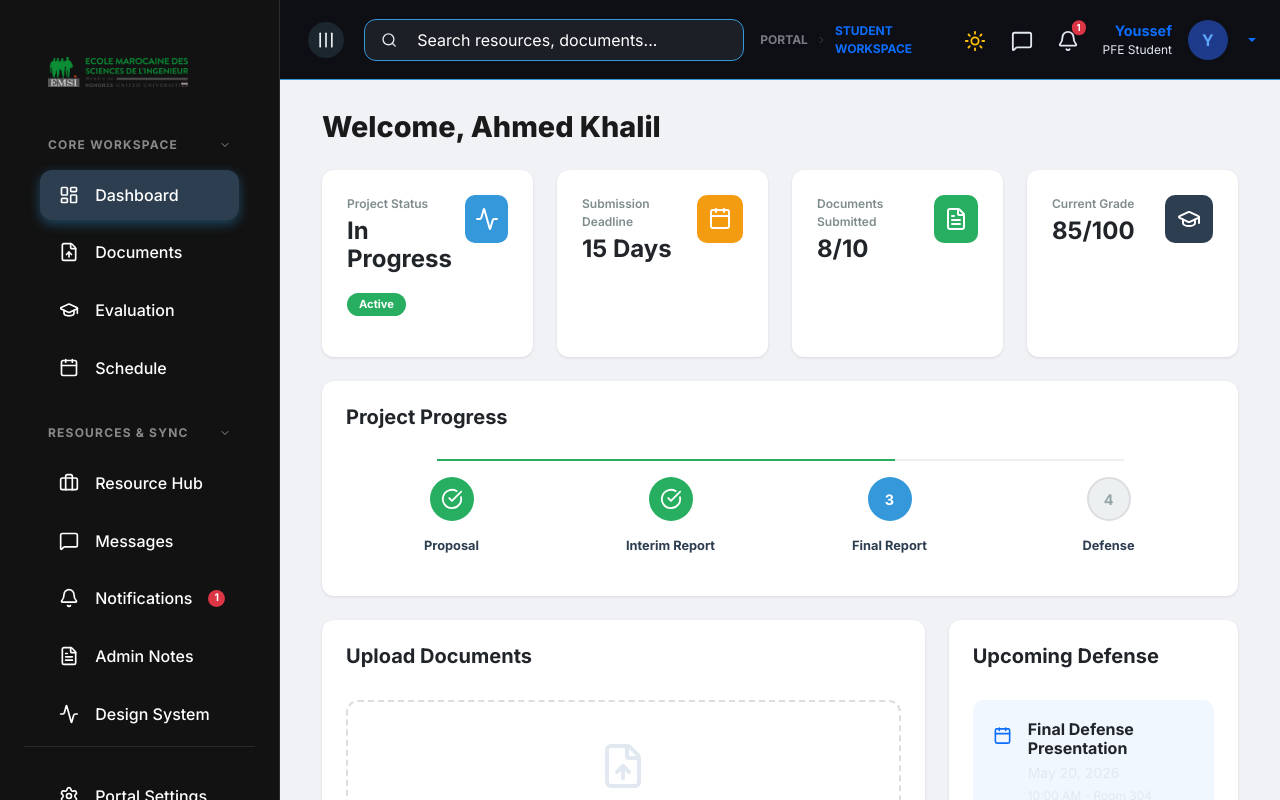
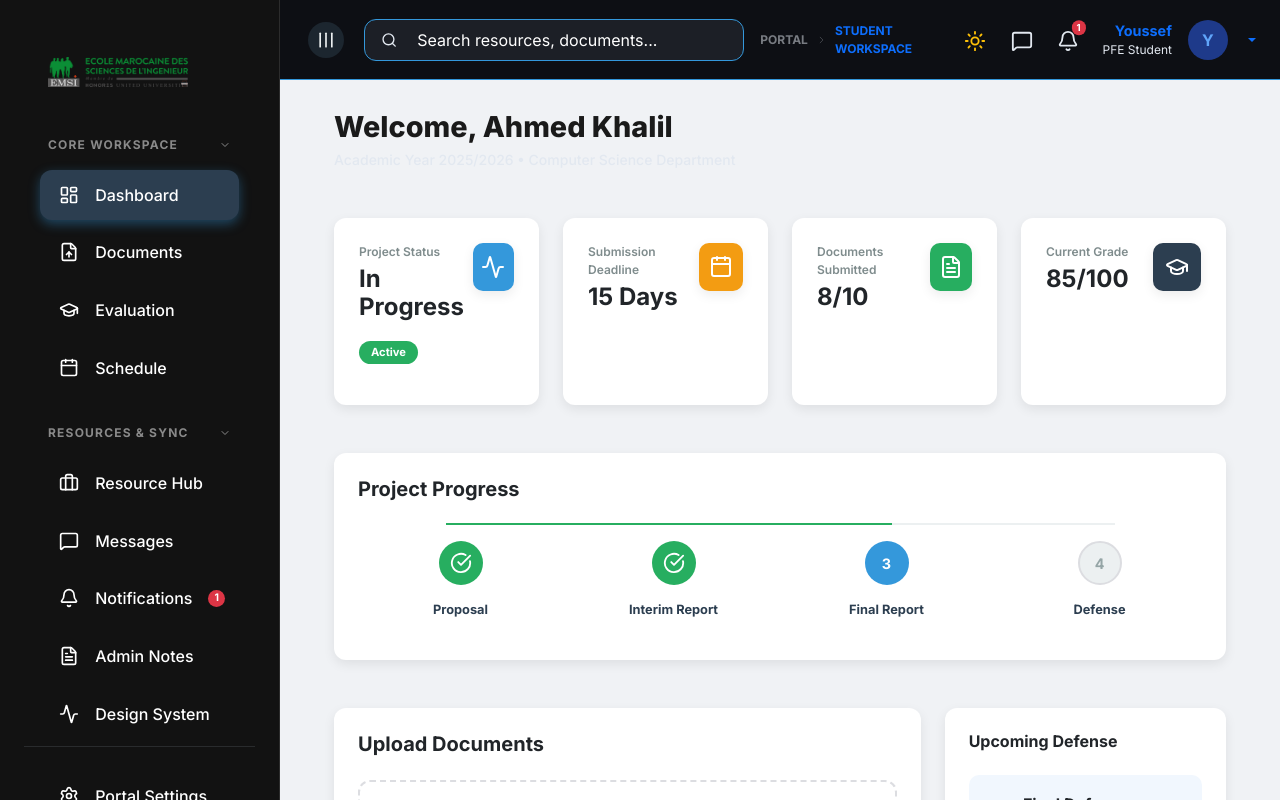
Before and after one commit to Lagmouchyoussef/PFE-Navigator, a React (Vite) app in the folder Frontend/: page /login in a window 1280 px wide. Both pictures are taken after a click on the element 212 px from the left and 472 px from the top of the page. Built offline with nearby package versions, Linux system fonts and the light colour scheme.

Commit message:
Professionally restructure and organize Student Dashboard while keeping the preferred design

```diff
--- a/Frontend/src/pages/StudentDashboard.css
+++ b/Frontend/src/pages/StudentDashboard.css
@@ -1,26 +1,35 @@
-/* Student Dashboard - Original Screenshot Match */
+/* Student Dashboard - Original Screenshot Match (Organized) */
+
+:root {
+  --sd-bg-color: #f0f2f5;
+  --sd-text-main: #2c3e50;
+  --sd-text-dark: #1a1a1a;
+  --sd-accent-blue: #3498db;
+  --sd-accent-orange: #f39c12;
+  --sd-accent-green: #27ae60;
+  --sd-accent-navy: #2c3e50;
+}
 
 .sd-page-container {
-  background-color: #f0f2f5 !important;
-  color: #2c3e50 !important;
+  background-color: var(--sd-bg-color) !important;
+  color: var(--sd-text-main) !important;
   min-height: 100vh;
   padding: 30px;
 }
 
-/* Welcome Header */
+/* Typography */
 .sd-welcome-text {
   font-size: 1.8rem;
   font-weight: 800;
-  color: #1a1a1a !important;
-  margin-bottom: 25px;
+  color: var(--sd-text-dark) !important;
 }
 
-/* Modern Cards */
+/* Card System */
 .sd-card {
   background-color: #ffffff !important;
   border: none !important;
   border-radius: 12px !important;
-  box-shadow: 0 1px 3px rgba(0,0,0,0.1) !important;
+  box-shadow: 0 1px 3px rgba(0,0,0,0.05) !important;
   height: 100%;
 }
 
@@ -28,6 +37,7 @@
   padding: 25px !important;
 }
 
+/* Icon Elements */
 .sd-icon-box {
   width: 48px;
   height: 48px;
@@ -38,10 +48,10 @@
   color: white !important;
 }
 
-.bg-pfe-blue { background-color: #3498db !important; }
-.bg-pfe-orange { background-color: #f39c12 !important; }
-.bg-pfe-green { background-color: #27ae60 !important; }
-.bg-pfe-navy { background-color: #2c3e50 !important; }
+.bg-pfe-blue { background-color: var(--sd-accent-blue) !important; }
+.bg-pfe-orange { background-color: var(--sd-accent-orange) !important; }
+.bg-pfe-green { background-color: var(--sd-accent-green) !important; }
+.bg-pfe-navy { background-color: var(--sd-accent-navy) !important; }
 
 /* Timeline Stepper */
 .sd-timeline-container {
@@ -79,16 +89,21 @@
   transition: all 0.3s ease;
 }
 
-.sd-step-circle.completed { background-color: #27ae60 !important; }
-.sd-step-circle.active { background-color: #3498db !important; }
-.sd-step-circle.pending { background-color: #ecf0f1 !important; color: #95a5a6 !important; border: 2px solid #dcdde1 !important; }
+.sd-step-circle.completed { background-color: var(--sd-accent-green) !important; }
+.sd-step-circle.active { background-color: var(--sd-accent-blue) !important; }
+.sd-step-circle.pending {
+  background-color: #ecf0f1 !important;
+  color: #95a5a6 !important;
+  border: 2px solid #dcdde1 !important;
+}
 
 .sd-step-label {
   font-size: 0.8rem;
   font-weight: 700;
-  color: #2c3e50 !important;
+  color: var(--sd-text-main) !important;
 }
 
+/* Timeline Lines */
 .sd-timeline-line {
   position: absolute;
   top: 22px;
@@ -105,41 +120,40 @@
   left: 12.5%;
   width: 50%;
   height: 2px;
-  background-color: #27ae60 !important;
+  background-color: var(--sd-accent-green) !important;
   z-index: 1;
 }
 
-/* Upload Zone */
+/* Workspace Zone */
 .sd-upload-area {
   border: 2px dashed #dcdde1 !important;
   border-radius: 12px !important;
   padding: 40px !important;
   background-color: white !important;
+  transition: border-color 0.2s ease;
 }
 
-/* Upcoming Defense Box */
+.sd-upload-area:hover {
+  border-color: var(--sd-accent-blue) !important;
+}
+
 .sd-defense-box {
   background-color: #f1f7fe !important;
   border-radius: 10px !important;
   padding: 20px !important;
 }
 
-/* Badges */
+/* Utilities */
 .badge-active {
-  background-color: #27ae60 !important;
+  background-color: var(--sd-accent-green) !important;
   color: white !important;
   padding: 6px 12px !important;
   border-radius: 20px !important;
   font-size: 0.7rem !important;
 }
 
-/* Typography Fixes */
 .text-dark-muted {
   color: #7f8c8d !important;
   font-size: 0.75rem !important;
   font-weight: 600 !important;
 }
-
-.hover-bg-light:hover {
-  background-color: #f8f9fa !important;
-}
--- a/Frontend/src/pages/StudentDashboard.jsx
+++ b/Frontend/src/pages/StudentDashboard.jsx
@@ -12,117 +12,99 @@ import {
 } from 'lucide-react';
 import './StudentDashboard.css';
 
-const StudentDashboard = () => {
-  return (
-    <div className="sd-page-container">
-      <Container fluid>
+/**
+ * StudentDashboard Component
+ * High-fidelity PFE management interface for students.
+ * Organized into logical sections for better maintainability.
+ */
 
-        {/* Welcome Header */}
-        <motion.h1
-          initial={{ opacity: 0, x: -20 }}
-          animate={{ opacity: 1, x: 0 }}
-          className="sd-welcome-text"
-        >
-          Welcome, Ahmed Khalil
-        </motion.h1>
-
-        {/* 4 Stat Cards */}
-        <Row className="g-4 mb-4">
+const StatCard = ({ label, value, sub, color, icon }) => (
   <Col lg={3} md={6}>
-            <Card className="sd-card sd-stat-card">
+    <Card className="sd-card sd-stat-card shadow-sm border-0">
       <div className="d-flex justify-content-between align-items-start mb-3">
         <div>
-                  <div className="text-dark-muted mb-1">Project Status</div>
-                  <h4 className="fw-bold mb-3">In Progress</h4>
-                  <Badge className="badge-active">Active</Badge>
+          <div className="text-dark-muted mb-1">{label}</div>
+          <h4 className="fw-bold mb-3">{value}</h4>
+          {sub && <Badge className="badge-active">{sub}</Badge>}
         </div>
-                <div className="sd-icon-box bg-pfe-blue">
-                  <Activity size={24} />
+        <div className={`sd-icon-box bg-pfe-${color} shadow-sm`}>
+          {icon}
         </div>
       </div>
     </Card>
   </Col>
-          <Col lg={3} md={6}>
-            <Card className="sd-card sd-stat-card">
-              <div className="d-flex justify-content-between align-items-start mb-3">
-                <div>
-                  <div className="text-dark-muted mb-1">Submission Deadline</div>
-                  <h4 className="fw-bold mb-3">15 Days</h4>
-                </div>
-                <div className="sd-icon-box bg-pfe-orange">
-                  <Calendar size={24} />
-                </div>
-              </div>
-            </Card>
-          </Col>
-          <Col lg={3} md={6}>
-            <Card className="sd-card sd-stat-card">
-              <div className="d-flex justify-content-between align-items-start mb-3">
-                <div>
-                  <div className="text-dark-muted mb-1">Documents Submitted</div>
-                  <h4 className="fw-bold mb-3">8/10</h4>
-                </div>
-                <div className="sd-icon-box bg-pfe-green">
-                  <FileText size={24} />
-                </div>
-              </div>
-            </Card>
-          </Col>
-          <Col lg={3} md={6}>
-            <Card className="sd-card sd-stat-card">
-              <div className="d-flex justify-content-between align-items-start mb-3">
-                <div>
-                  <div className="text-dark-muted mb-1">Current Grade</div>
-                  <h4 className="fw-bold mb-3">85/100</h4>
-                </div>
-                <div className="sd-icon-box bg-pfe-navy">
-                  <GraduationCap size={24} />
-                </div>
-              </div>
-            </Card>
-          </Col>
+);
+
+const StudentDashboard = () => {
+  const steps = [
+    { name: 'Proposal', status: 'completed' },
+    { name: 'Interim Report', status: 'completed' },
+    { name: 'Final Report', status: 'active' },
+    { name: 'Defense', status: 'pending' },
+  ];
+
+  const documents = [
+    { name: 'Interim_Report_v2.pdf', date: '2026-04-20', size: '2.4 MB' },
+    { name: 'Project_Proposal_v1.pdf', date: '2026-03-15', size: '1.8 MB' }
+  ];
+
+  return (
+    <div className="sd-page-container">
+      <Container fluid className="px-4">
+
+        {/* HEADER */}
+        <section className="mb-5">
+          <motion.h1
+            initial={{ opacity: 0, x: -20 }}
+            animate={{ opacity: 1, x: 0 }}
+            className="sd-welcome-text mb-1"
+          >
+            Welcome, Ahmed Khalil
+          </motion.h1>
+          <p className="text-muted small fw-medium">Academic Year 2025/2026 • Computer Science Department</p>
+        </section>
+
+        {/* SECTION 1: KEY METRICS */}
+        <Row className="g-4 mb-5">
+          <StatCard label="Project Status" value="In Progress" sub="Active" color="blue" icon={<Activity size={24} />} />
+          <StatCard label="Submission Deadline" value="15 Days" color="orange" icon={<Calendar size={24} />} />
+          <StatCard label="Documents Submitted" value="8/10" color="green" icon={<FileText size={24} />} />
+          <StatCard label="Current Grade" value="85/100" color="navy" icon={<GraduationCap size={24} />} />
         </Row>
 
-        {/* Project Progress - Exactly like screenshot */}
-        <Card className="sd-card mb-4">
+        {/* SECTION 2: PROJECT PROGRESS */}
+        <Card className="sd-card mb-5 shadow-sm border-0">
           <Card.Header className="bg-transparent border-0 p-4 pb-0">
-            <h5 className="fw-bold">Project Progress</h5>
+            <h5 className="fw-bold mb-0">Project Progress</h5>
           </Card.Header>
           <Card.Body className="sd-timeline-container">
             <div className="sd-timeline-line"></div>
             <div className="sd-timeline-progress-line"></div>
             <div className="sd-timeline-row">
-              <div className="sd-step-item">
-                <div className="sd-step-circle completed"><CheckCircle size={22} /></div>
-                <div className="sd-step-label">Proposal</div>
+              {steps.map((step, i) => (
+                <div key={i} className="sd-step-item">
+                  <div className={`sd-step-circle ${step.status}`}>
+                    {step.status === 'completed' ? <CheckCircle size={22} /> : <span>{i + 1}</span>}
                   </div>
-              <div className="sd-step-item">
-                <div className="sd-step-circle completed"><CheckCircle size={22} /></div>
-                <div className="sd-step-label">Interim Report</div>
+                  <div className="sd-step-label">{step.name}</div>
                 </div>
-              <div className="sd-step-item">
-                <div className="sd-step-circle active">3</div>
-                <div className="sd-step-label">Final Report</div>
-              </div>
-              <div className="sd-step-item">
-                <div className="sd-step-circle pending">4</div>
-                <div className="sd-step-label">Defense</div>
-              </div>
+              ))}
             </div>
           </Card.Body>
         </Card>
 
+        {/* SECTION 3: WORKSPACE & SIDEBAR */}
         <Row className="g-4">
-          {/* Left Column */}
+
+          {/* Main Content Area (Workspace) */}
           <Col lg={8}>
-            {/* Upload Area */}
-            <Card className="sd-card mb-4">
+            <Card className="sd-card mb-4 shadow-sm border-0">
               <Card.Header className="bg-transparent border-0 p-4 pb-0">
-                <h5 className="fw-bold">Upload Documents</h5>
+                <h5 className="fw-bold mb-0">Upload Documents</h5>
               </Card.Header>
               <Card.Body className="p-4">
                 <div className="sd-upload-area text-center">
-                  <FileUp size={48} className="text-muted mb-3" />
+                  <FileUp size={48} className="text-muted mb-3 opacity-25" />
                   <h6 className="fw-bold mb-2">Drag and drop your files here</h6>
                   <p className="text-muted small">or</p>
                   <Button variant="outline-primary" className="rounded-pill px-5 mb-2">Browse Files</Button>
@@ -131,22 +113,20 @@ const StudentDashboard = () => {
               </Card.Body>
             </Card>
 
-            {/* Document Table */}
-            <Card className="sd-card">
+            <Card className="sd-card shadow-sm border-0">
               <Card.Header className="bg-transparent border-0 p-4 pb-0">
-                <h5 className="fw-bold">Uploaded Documents</h5>
+                <h5 className="fw-bold mb-0">Uploaded Documents</h5>
               </Card.Header>
               <Card.Body className="p-4 pt-2">
                 <Table responsive hover className="mb-0">
                   <tbody>
-                    {[
-                      { name: 'Interim_Report_v2.pdf', date: '2026-04-20', size: '2.4 MB' },
-                      { name: 'Project_Proposal_v1.pdf', date: '2026-03-15', size: '1.8 MB' }
-                    ].map((doc, i) => (
+                    {documents.map((doc, i) => (
                       <tr key={i} className="align-middle border-bottom">
                         <td className="py-3">
                           <div className="d-flex align-items-center gap-3">
-                            <div className="p-2 rounded bg-light"><FileText size={20} className="text-primary" /></div>
+                            <div className="p-2 rounded bg-light">
+                              <FileText size={20} className="text-primary" />
+                            </div>
                             <div>
                               <div className="fw-bold small">{doc.name}</div>
                               <div className="extra-small text-muted">{doc.date} • {doc.size}</div>
@@ -164,15 +144,16 @@ const StudentDashboard = () => {
             </Card>
           </Col>
 
-          {/* Right Column */}
+          {/* Sidebar Widgets */}
           <Col lg={4}>
-            {/* Upcoming Defense */}
-            <Card className="sd-card mb-4">
+            <div className="d-flex flex-column gap-4">
+
+              <Card className="sd-card shadow-sm border-0">
                 <Card.Header className="bg-transparent border-0 p-4 pb-0">
-                <h5 className="fw-bold">Upcoming Defense</h5>
+                  <h6 className="fw-bold mb-0">Upcoming Defense</h6>
                 </Card.Header>
                 <Card.Body className="p-4">
-                <div className="sd-defense-box">
+                  <div className="sd-defense-box shadow-none">
                     <div className="d-flex align-items-start gap-3">
                       <Calendar size={24} className="text-primary mt-1" />
                       <div>
@@ -185,13 +166,12 @@ const StudentDashboard = () => {
                 </Card.Body>
               </Card>
 
-            {/* Feedback */}
-            <Card className="sd-card mb-4">
+              <Card className="sd-card shadow-sm border-0">
                 <Card.Header className="bg-transparent border-0 p-4 pb-0">
-                <h5 className="fw-bold">Recent Feedback</h5>
+                  <h6 className="fw-bold mb-0">Recent Feedback</h6>
                 </Card.Header>
                 <Card.Body className="p-4">
-                <div className="border-start border-primary border-4 ps-3 mb-3">
+                  <div className="border-start border-primary border-4 ps-3">
                     <div className="fw-bold small mb-1">Interim Report Revision</div>
                     <p className="extra-small text-muted mb-1">"Please revise sections 3.2 and 4.1. Good progress overall!"</p>
                     <div className="extra-small text-primary fw-bold">2 days ago</div>
@@ -199,71 +179,45 @@ const StudentDashboard = () => {
                 </Card.Body>
               </Card>
 
-            {/* Supervisor */}
-            <Card className="sd-card mb-4">
+              <Card className="sd-card shadow-sm border-0">
                 <Card.Body className="p-4">
                   <div className="text-muted extra-small text-uppercase fw-bold mb-3">Your Supervisor</div>
                   <div className="d-flex align-items-center gap-3 mb-4">
-                  <div className="bg-primary text-white rounded-circle d-flex align-items-center justify-content-center" style={{ width: '45px', height: '45px', fontWeight: '800' }}>SS</div>
+                    <div className="bg-primary text-white rounded-circle d-flex align-items-center justify-content-center fw-bold shadow-sm" style={{ width: '45px', height: '45px' }}>SS</div>
                     <div>
                       <h6 className="fw-bold mb-0">Dr. Sarah Smith</h6>
                       <div className="extra-small text-muted">Computer Science Department</div>
                     </div>
                   </div>
-                <div className="d-grid gap-2 mb-4">
-                  <div className="extra-small text-muted d-flex align-items-center gap-2"><Mail size={14} /> s.smith@university.edu</div>
-                  <div className="extra-small text-muted d-flex align-items-center gap-2"><MessageSquare size={14} /> +1 (555) 123-4567</div>
-                </div>
-                <Button variant="primary" className="w-100 rounded-pill py-2 fw-bold small">Contact Supervisor</Button>
+                  <Button variant="primary" className="w-100 rounded-pill py-2 fw-bold small shadow-sm border-0">Contact Supervisor</Button>
                 </Card.Body>
               </Card>
 
-            {/* Progress Bar */}
-            <Card className="sd-card mb-4">
+              <Card className="sd-card shadow-sm border-0">
                 <Card.Body className="p-4">
                   <div className="d-flex justify-content-between align-items-center mb-2">
                     <h6 className="fw-bold mb-0">Overall Progress</h6>
                     <span className="text-primary fw-bold">75%</span>
                   </div>
                   <ProgressBar now={75} className="mb-4 rounded-pill" style={{ height: '10px' }} />
-                <div className="row g-2 text-center">
-                  <div className="col-6">
+                  <Row className="g-2 text-center">
+                    <Col xs={6}>
                       <div className="bg-light p-2 rounded">
-                      <div className="fw-bold text-success small">15/20</div>
-                      <div className="extra-small text-muted">Completed</div>
+                        <div className="text-success fw-bold small">15/20</div>
+                        <div className="text-muted extra-small">Completed</div>
                       </div>
+                    </Col>
+                    <Col xs={6}>
+                      <div className="bg-light p-2 rounded">
+                        <div className="text-warning fw-bold small">5/20</div>
+                        <div className="text-muted extra-small">Remaining</div>
                       </div>
-                  <div className="col-6">
-                    <div className="bg-light p-2 rounded">
-                      <div className="fw-bold text-warning small">5/20</div>
-                      <div className="extra-small text-muted">Remaining</div>
-                    </div>
-                  </div>
-                </div>
+                    </Col>
+                  </Row>
                 </Card.Body>
               </Card>
 
-            {/* Quick Links */}
-            <Card className="sd-card">
-              <Card.Body className="p-4">
-                <h6 className="fw-bold mb-3">Quick Links</h6>
-                <div className="d-grid gap-2">
-                  {[
-                    { label: 'PFE Guidelines', icon: <FileText size={16} /> },
-                    { label: 'Report Template', icon: <LayoutDashboard size={16} /> },
-                    { label: 'Evaluation Criteria', icon: <CheckCircle size={16} /> },
-                    { label: 'FAQ & Support', icon: <AlertCircle size={16} /> }
-                  ].map((link, i) => (
-                    <div key={i} className="d-flex align-items-center justify-content-between p-2 rounded hover-bg-light cursor-pointer">
-                      <div className="d-flex align-items-center gap-2 small fw-medium text-muted">
-                        {link.icon} {link.label}
             </div>
-                      <ChevronRight size={14} className="text-muted" />
-                    </div>
-                  ))}
-                </div>
-              </Card.Body>
-            </Card>
           </Col>
         </Row>
       </Container>
```
Lines whose indentation alone changed are shown as unchanged.
